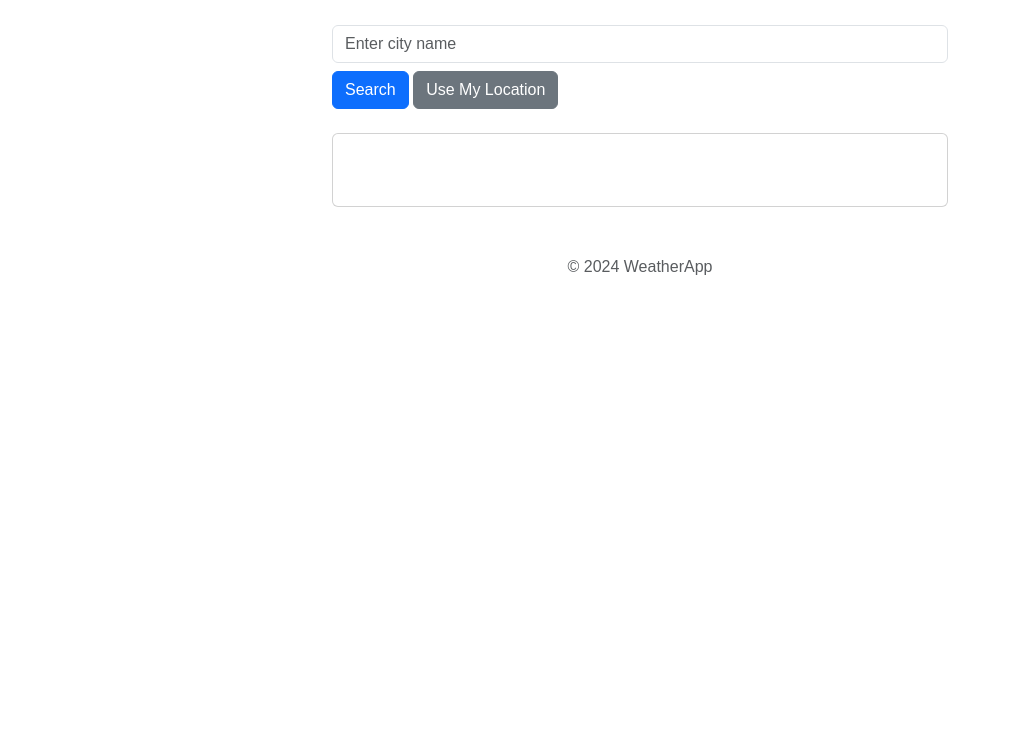
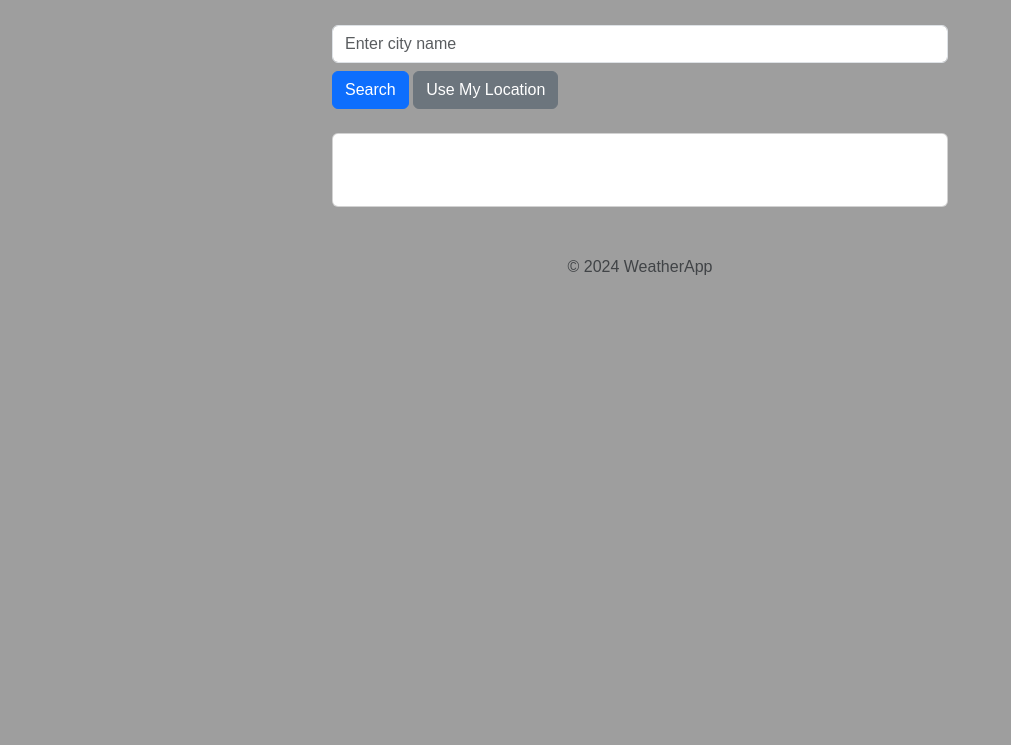
Before and after one commit to LauraaTanase/WeatherApp, a plain HTML site: page index.html in a window 1280 px wide. Shown: the part 55-800 px from the top of the page, without its empty margins (0-1011 px from the left). Drawn offline with nearby package versions, Linux system fonts and the light colour scheme; the site is published under a folder, as on GitHub Pages, so addresses that start at the root find nothing.

Commit message:
style.css modified

```diff
--- a/style.css
+++ b/style.css
@@ -6,7 +6,7 @@ body {
   font-family: "Arial", sans-serif;
   margin: 0;
   padding: 0;
-  background-image: url(/assets/default-background.jpg);
+  background-image: url(./assets/default-background.jpg);
 }
 
 .current-weather {
```
